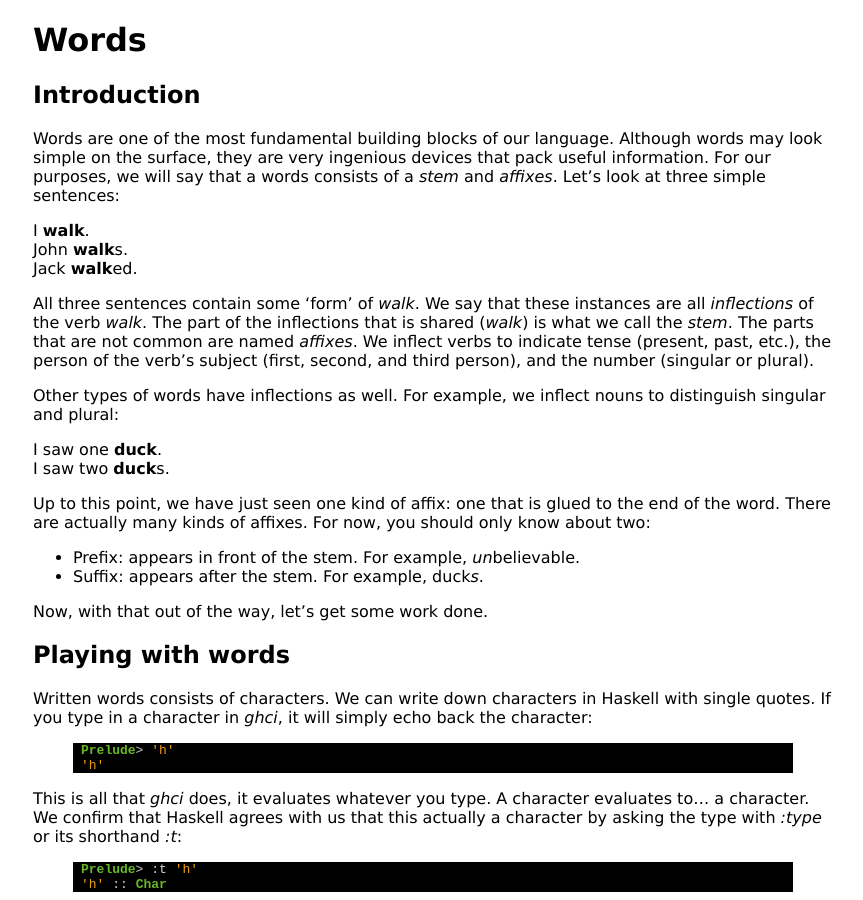
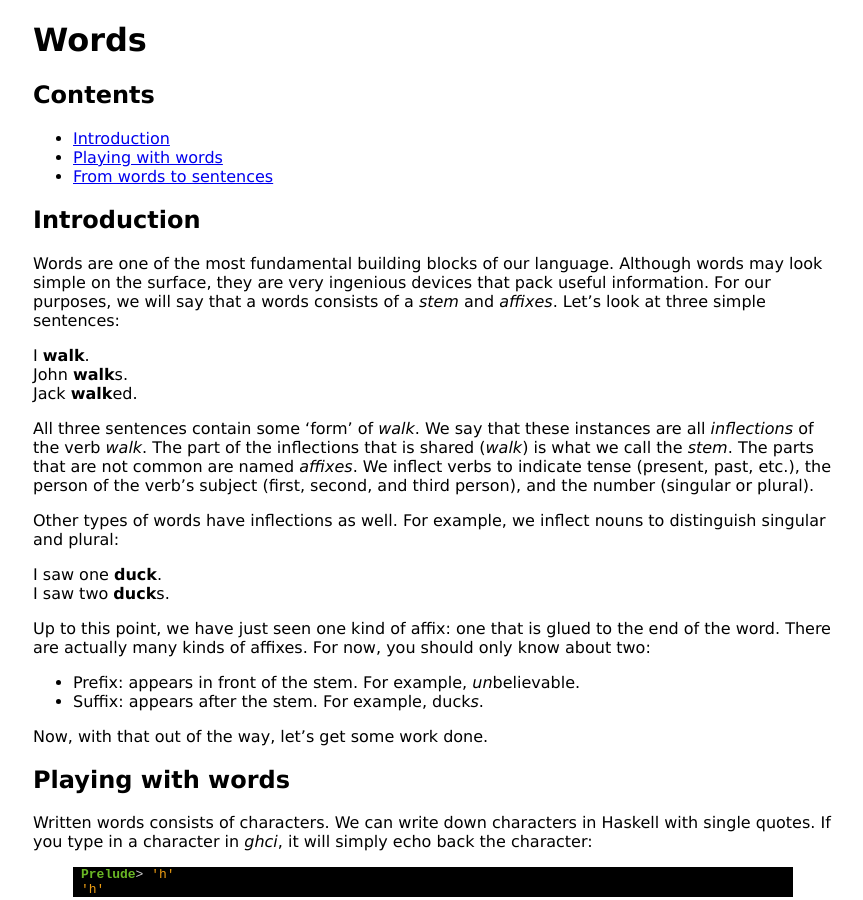
Before and after one commit to cskau/nlpwp, a Jekyll site: the page built from words.md, in a window 1280 px wide and 900 px high. Shown: the whole window, without its empty margins (207-1070 px from the left). Built offline with Jekyll 4.4.1, drawn with Linux system fonts in a browser that asks for light colours.

Commit message:
Table of contents for the 'Words' chapter.

```diff
--- a/words.md
+++ b/words.md
@@ -4,6 +4,13 @@ title: Words
 ---
 # Words
 
+## Contents
+
+* [Introduction](#introduction)
+* [Playing with words](#playwithwords)
+* [From words to sentences](#sentences)
+
+<a name="introduction"/>
 ## Introduction
 
 Words are one of the most fundamental building blocks of our language.
@@ -38,6 +45,7 @@ For now, you should only know about two:
 
 Now, with that out of the way, let's get some work done.
 
+<a name="playwithwords"/>
 ## Playing with words
 
 Written words consists of characters. We can write down characters in
@@ -238,6 +246,7 @@ out application of the function stepwise:
 Congratulations, you have made your first function, which is in essence
 a small program!
 
+<a name="sentences"/>
 ## From words to sentences
 
 A higher level of representation that is often useful are sentences. With
```
